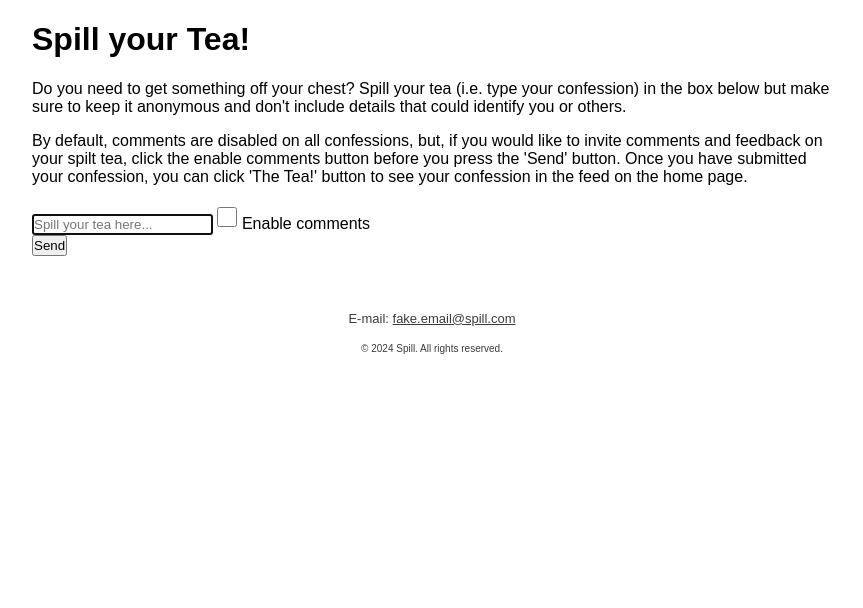
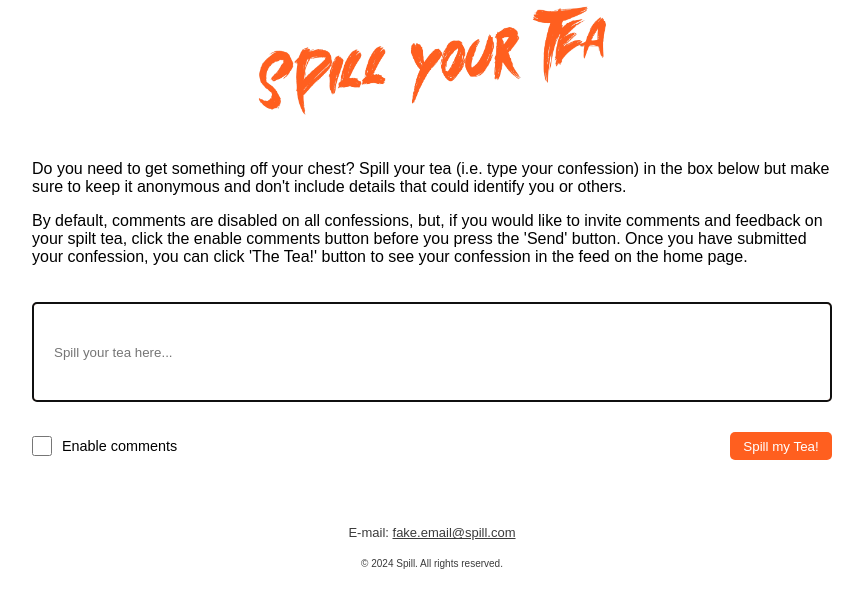
Before and after one commit to amyhastings/spill, a Flask app: page /spill in a window 1280 px wide. Shown: the part 94-702 px from the top of the page, without its empty margins (208-1071 px from the left). Run offline with Flask 2, Linux system fonts and the light colour scheme.

Commit message:
Added header image, changes to the form to allow for styling and validation

```diff
--- a/templates/spill.html
+++ b/templates/spill.html
@@ -2,7 +2,9 @@
 
 {% block main %}
 
-<h1>Spill your Tea!</h1>
+<div class="template-header">
+    <img src="/static/images/spill-header.png" alt="Spill your Tea">
+</div>
 <p>
     Do you need to get something off your chest? Spill your tea (i.e. type your confession) in the box below
     but make sure to keep it anonymous and don't include details that could identify you or others.
@@ -13,15 +15,22 @@
     you can click 'The Tea!' button to see your confession in the feed on the home page.
 </p>
 <form id="confession-form" action="{{ url_for('new_confession') }}" method="POST">
-  <input name="confession" placeholder="Spill your tea here..." type="text" autofocus>
-  <input type="checkbox" id="allow_comments" name="allow_comments" value="allow_comments">
-  <label for="allow_comments">Enable comments</label><br>
-  <button type="submit">Send</button>
+  <input id="confession-textarea" class="confession-textarea" name="confession" placeholder="Spill your tea here..." type="text" required autofocus>
+  <div class="confession-buttons">
+    <div class="enable-comments">
+        <input type="checkbox" id="allow_comments" name="allow_comments" value="allow_comments">
+        <label for="allow_comments">Enable comments</label>
+    </div>
+    <div>
+        <button class="spill-button"  type="submit">Spill my Tea!</button>
+    </div>
+  </div>
 </form>
 <div class="form-submitted inactive">
     <p>You have successfully spilt your tea!</p>
     <br>
     <button type="button" id="tea-button">The Tea!</button>
 </div>
+<script src="/static/js/confession.js"></script>
 
 {% endblock %}
```
